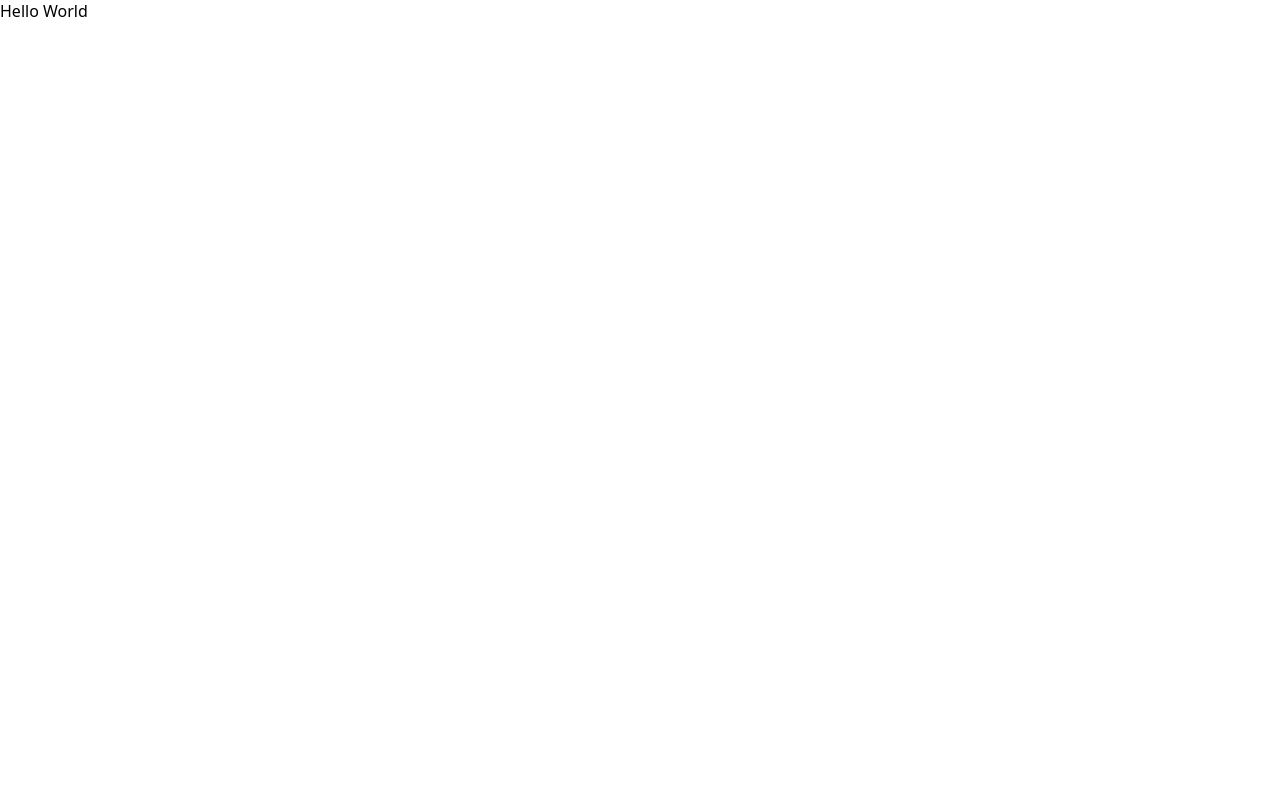
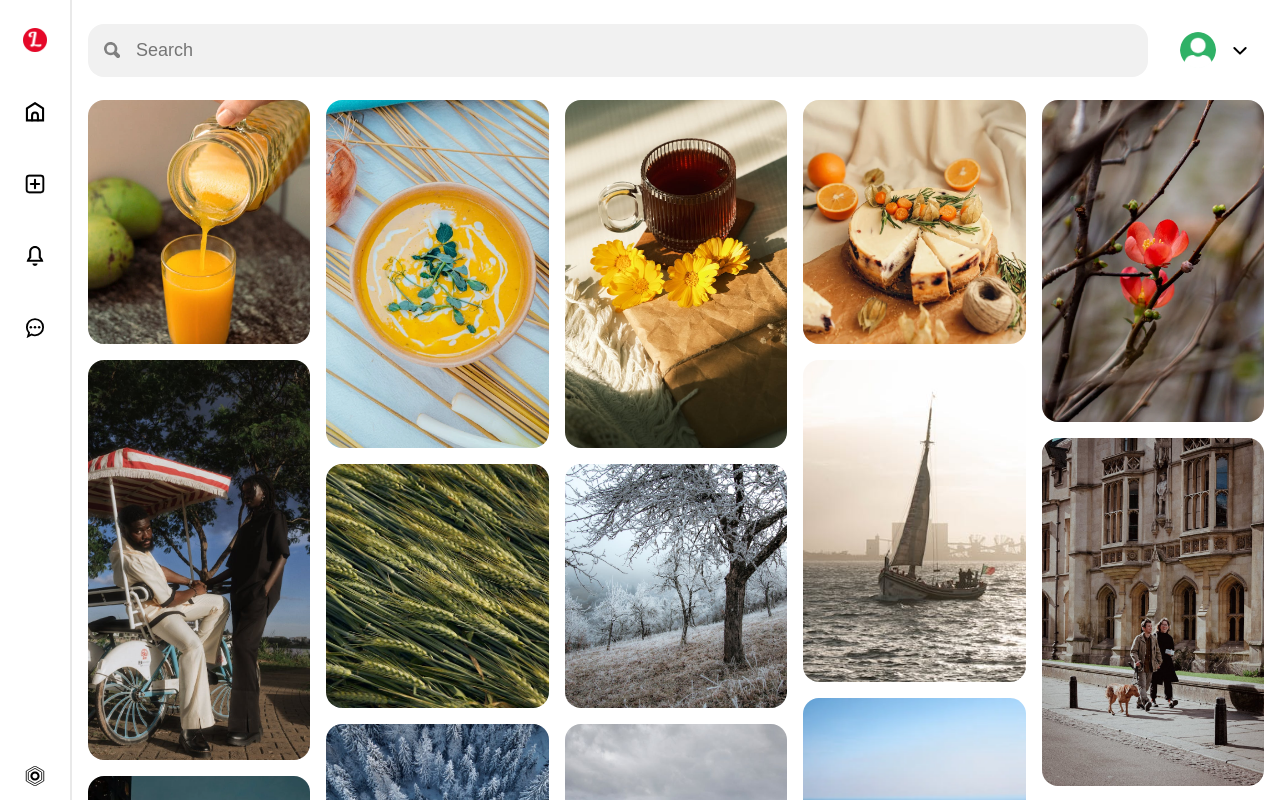
Before and after one commit to gautam-ch/pinterest, a React (Vite) app in the folder client/: page / in a window 1280 px wide. Shown: the top 800 px of the page. Built offline with nearby package versions, Linux system fonts and the light colour scheme.

Commit message:
created homepage with temp data

```diff
--- a/client/src/App.jsx
+++ b/client/src/App.jsx
@@ -1,8 +1,18 @@
 import './app.css'
+import Gallery from './components/gallery/gallery'
+import LeftBar from './components/leftBar/leftBar'
+import TopBar from './components/topBar/topBar'
 
 const App = () => {
   return (
-    <div>Hello World</div>
+
+     <div className='app'>
+        <LeftBar/>
+        <div className='content'>
+        <TopBar/>
+        <Gallery/>
+        </div>
+     </div>
   )
 }
 
--- a/client/src/app.css
+++ b/client/src/app.css
@@ -0,0 +1,12 @@
+
+.app{
+    width:100%;
+    display: flex;
+    gap:16px;
+
+}
+
+.content{
+    flex: 1;
+    margin-right: 16px;
+}
--- /dev/null
+++ b/client/src/components/gallery/gallery.css
@@ -0,0 +1,38 @@
+
+.gallery{
+    display: grid;
+    grid-template-columns: repeat(7,1fr);
+    gap: 16px;
+    grid-auto-rows: 10px;
+}
+
+@media (max-width:1746){
+    .gallery{
+       grid-template-columns: repeat(6,1fr);
+    }
+}
+@media (max-width:1509px){
+    .gallery{
+       grid-template-columns: repeat(5,1fr);
+    }
+}
+@media (max-width:1272px){
+    .gallery{
+       grid-template-columns: repeat(4,1fr);
+    }
+}
+@media (max-width:1035px){
+    .gallery{
+       grid-template-columns: repeat(3,1fr);
+    }
+}
+@media (max-width:798px){
+    .gallery{
+       grid-template-columns: repeat(2,1fr);
+    }
+}
+@media (max-width:475px){
+    .gallery{
+       grid-template-columns: repeat(1,1fr);
+    }
+}
--- /dev/null
+++ b/client/src/components/gallery/gallery.jsx
@@ -0,0 +1,183 @@
+import GalleryItem from '../galleryItem/galleryItem';
+import './gallery.css'
+
+const Gallery=()=>{
+ const items = [
+  {
+    id: 1,
+    media: "/pins/pin1.jpeg",
+    width: 1260,
+    height: 1000,
+  },
+  {
+    id: 2,
+    media: "/pins/pin2.jpeg",
+    width: 1260,
+    height: 1400,
+  },
+  {
+    id: 3,
+    media: "/pins/pin3.jpeg",
+    width: 1260,
+    height: 1400,
+  },
+  {
+    id: 4,
+    media: "/pins/pin4.jpeg",
+    width: 1260,
+    height: 1000,
+  },
+  {
+    id: 5,
+    media: "/pins/pin5.jpeg",
+    width: 1260,
+    height: 1243,
+  },
+  {
+    id: 6,
+    media: "/pins/pin6.jpeg",
+    width: 1260,
+    height: 1568,
+  },
+  {
+    id: 7,
+    media: "/pins/pin7.jpeg",
+    width: 1260,
+    height: 1234,
+  },
+  {
+    id: 8,
+    media: "/pins/pin8.jpeg",
+    width: 1260,
+    height: 1400,
+  },
+  {
+    id: 9,
+    media: "/pins/pin9.jpeg",
+    width: 1260,
+    height: 1000,
+  },
+  {
+    id: 10,
+    media: "/pins/pin10.jpeg",
+    width: 1260,
+    height: 1000,
+  },
+  {
+    id: 11,
+    media: "/pins/pin11.jpeg",
+    width: 1260,
+    height: 1000,
+  },
+  {
+    id: 12,
+    media: "/pins/pin12.jpeg",
+    width: 1260,
+    height: 1400,
+  },
+  {
+    id: 13,
+    media: "/pins/pin13.jpeg",
+    width: 1260,
+    height: 1400,
+  },
+  {
+    id: 14,
+    media: "/pins/pin14.jpeg",
+    width: 1260,
+    height: 1600,
+  },
+  {
+    id: 15,
+    media: "/pins/pin15.jpeg",
+    width: 1260,
+    height: 1000,
+  },
+  {
+    id: 16,
+    media: "/pins/pin16.jpeg",
+    width: 1260,
+    height: 1260,
+  },
+  {
+    id: 17,
+    media: "/pins/pin17.jpeg",
+    width: 1260,
+    height: 1000,
+  },
+  {
+    id: 18,
+    media: "/pins/pin18.jpeg",
+    width: 1260,
+    height: 1260,
+  },
+  {
+    id: 19,
+    media: "/pins/pin19.jpeg",
+    width: 1260,
+    height: 1400,
+  },
+  {
+    id: 20,
+    media: "/pins/pin20.jpeg",
+    width: 1260,
+    height: 1260,
+  },
+  {
+    id: 21,
+    media: "/pins/pin21.jpeg",
+    width: 1260,
+    height: 1400,
+  },
+  {
+    id: 22,
+    media: "/pins/pin22.jpeg",
+    width: 1260,
+    height: 1890,
+  },
+  {
+    id: 23,
+    media: "/pins/pin23.jpeg",
+    width: 1260,
+    height: 1260,
+  },
+  {
+    id: 24,
+    media: "/pins/pin24.jpeg",
+    width: 1260,
+    height: 1260,
+  },
+  {
+    id: 25,
+    media: "/pins/pin25.jpeg",
+    width: 1260,
+    height: 1260,
+  },
+  {
+    id: 26,
+    media: "/pins/pin26.jpeg",
+    width: 1260,
+    height: 1260,
+  },
+  {
+    id: 27,
+    media: "/pins/pin27.jpeg",
+    width: 1260,
+    height: 1260,
+  },
+];
+
+    return (
+        <div className='gallery'>
+
+            {
+                items.map((item)=>(
+                    <GalleryItem item={item} key={item.id}/>
+                ))
+            }
+
+        </div>
+    )
+}
+
+export default Gallery;
--- /dev/null
+++ b/client/src/components/galleryItem/galleryItem.css
@@ -0,0 +1,9 @@
+.galleryItem{
+    display: flex;
+}
+
+.galleryItem img{
+    width: 100%;
+    border-radius: 16px;
+    object-fit: cover;
+}
--- /dev/null
+++ b/client/src/components/galleryItem/galleryItem.jsx
@@ -0,0 +1,14 @@
+
+import './galleryItem.css'
+ const GalleryItem=({item})=>{
+
+    return(
+        <div className="galleryItem" style={{gridRowEnd:`span ${Math.ceil(item.height/100)}`} }>
+            <img src={item.media} alt="">
+
+            </img>
+
+        </div>
+    )
+}
+export default GalleryItem;
--- /dev/null
+++ b/client/src/components/leftBar/leftBar.css
@@ -0,0 +1,36 @@
+ .leftBar{
+    display: flex;
+    flex-direction: column;
+    width: 72px;
+    height: 100vh;
+    justify-content: space-between;
+    align-items: center;
+    position: sticky;
+    top:0;
+    border-right: 2px solid #e9e9e9;
+ }
+
+ .menuIcons{
+     display: flex;
+     flex-direction: column;
+     gap: 24px;
+     margin-top: 16px;
+     align-items: center;
+ }
+
+ .menuIcon{
+    width: 48px;
+    height: 48px;
+    display: flex;
+    align-items: center;
+    justify-content: center;
+ }
+
+ .menuIcon:hover{
+     background-color: #f1f1f1;
+ }
+
+ .logo{
+    width: 24px;
+    height: 24px;
+ }
--- /dev/null
+++ b/client/src/components/leftBar/leftBar.jsx
@@ -0,0 +1,33 @@
+
+import './leftBar.css'
+
+const LeftBar=()=>{
+    return (
+        <div className='leftBar'>
+
+            <div className="menuIcons">
+                <a href='/' className='menuIcon'>
+                   <img src='/general/logo.png' className='logo' alt=''/>
+                </a>
+                <a href='/' className='menuIcon'>
+                   <img src='/general/home.svg' alt=''/>
+                </a>
+                <a href='/' className='menuIcon'>
+                   <img src='/general/create.svg' alt=''/>
+                </a>
+                <a href='/' className='menuIcon'>
+                   <img src='/general/updates.svg' alt=''/>
+                </a>
+                <a href='/' className='menuIcon'>
+                   <img src='/general/messages.svg' alt=''/>
+                </a>
+
+            </div>
+            <a href='/' className='menuIcon'>
+                   <img src='/general/settings.svg' alt=''/>
+             </a>
+        </div>
+    )
+}
+
+export default LeftBar;
--- /dev/null
+++ b/client/src/components/topBar/topBar.css
@@ -0,0 +1,27 @@
+
+.topBar{
+    margin:16px 0px;
+    display: flex;
+    gap: 16px;
+    align-items: center;
+
+}
+.search{
+    flex: 1;
+    background-color: #f1f1f1;
+    border-radius: 16px;
+    display: flex;
+    align-items: center;
+    padding: 16px;
+    gap: 16px;
+}
+
+.search input{
+    flex: 1;
+    font-size: 18px;
+    height: 100%;
+    background-color: transparent;
+    border:none;
+    outline: none;
+
+}
--- /dev/null
+++ b/client/src/components/topBar/topBar.jsx
@@ -0,0 +1,24 @@
+import UserButton from '../userButton/userButton';
+import './topBar.css';
+
+const TopBar=()=>{
+    return(
+        <div className='topBar'>
+
+            <div className='search'>
+
+               <img src='/general/search.svg' alt=''></img>
+               <input type='text' placeholder='Search'></input>
+
+            </div>
+
+            <div className='user'>
+                <UserButton/>
+            </div>
+
+
+        </div>
+    )
+}
+
+export default TopBar;
--- /dev/null
+++ b/client/src/components/userButton/userButton.css
@@ -0,0 +1,58 @@
+.userButton{
+    display: flex;
+    align-items: center;
+    position:relative;
+    gap: 16px;
+    padding: 16px;
+}
+
+.userButton img{
+    width: 36px;
+    height: 36px;
+    border-radius:100%;
+    object-fit: cover;
+}
+
+.userButton .arrow{
+    width: 16px;
+    height: 16px;
+    cursor: pointer;
+}
+
+.loginLink{
+    font-size: 18px;
+    padding: 16px;
+    border-radius: 32px;
+}
+
+.loginLink:hover{
+    background-color: #f1f1f1;
+}
+
+.userOptions{
+    position: absolute;
+    top: 88%;
+    right: 0;
+    padding: 16px;
+    font-size: 14px;
+    box-shadow: 0px 0px 4px 1px rgba(0, 0, 0, 0.104);
+    display: flex;
+    flex-direction: column;
+    border-radius: 8px;
+    background-color: white;
+    z-index: 999;
+}
+.userOption{
+    padding: 8px;
+    border-radius: 8px;
+    cursor: pointer;
+}
+.userOption:hover{
+    background-color: #f1f1f1;
+}
+
+@media (max-width:475px) {
+    .userButton{
+        display: none;
+    }
+}
--- /dev/null
+++ b/client/src/components/userButton/userButton.jsx
@@ -0,0 +1,33 @@
+import { useState } from 'react';
+import './userButton.css';
+
+const UserButton=()=>{
+    const [open,setOpen] = useState(false);
+
+    // temp-user
+    const current =true;
+       return(
+
+          current?(
+            <div className='userButton'>
+              <img src='/general/noAvatar.png'></img>
+              <img onClick={()=>{setOpen((prev)=>(!prev))} } src='/general/arrow.svg' className='arrow'></img>
+              {
+                open&&
+                    <div className='userOptions'>
+                    <div className='userOption'>profile</div>
+                    <div className='userOption'>setting</div>
+                    <div className='userOption'>log out</div>
+                </div>
+               }
+
+            </div>
+          ):(
+             <a  className='loginLink'
+                href='/'>Login / Sign Up
+             </a>
+          )
+       )
+}
+
+export default UserButton
```
Also changed, not shown: 1 other file (tests, documents, lock files or other folders).
